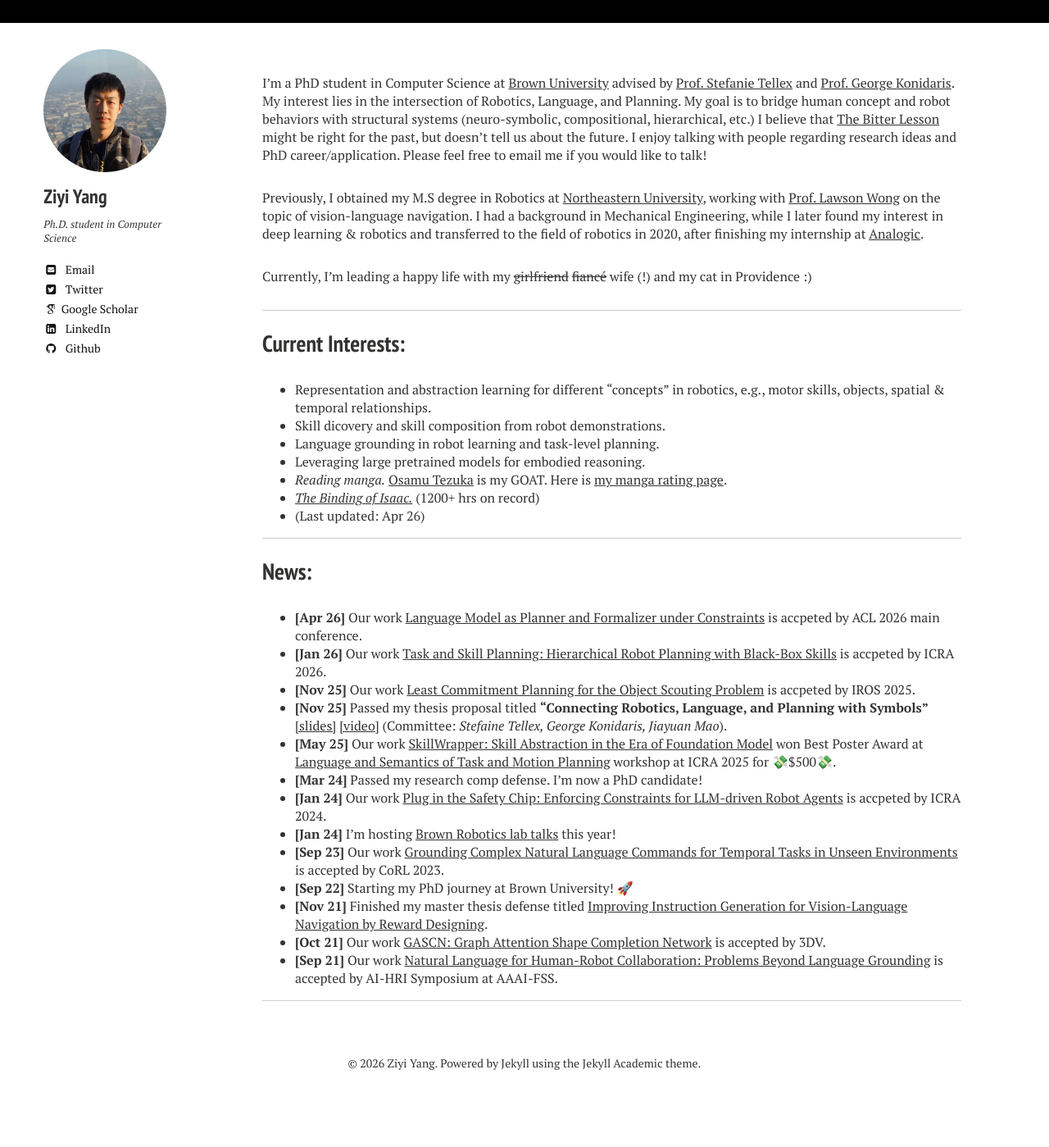
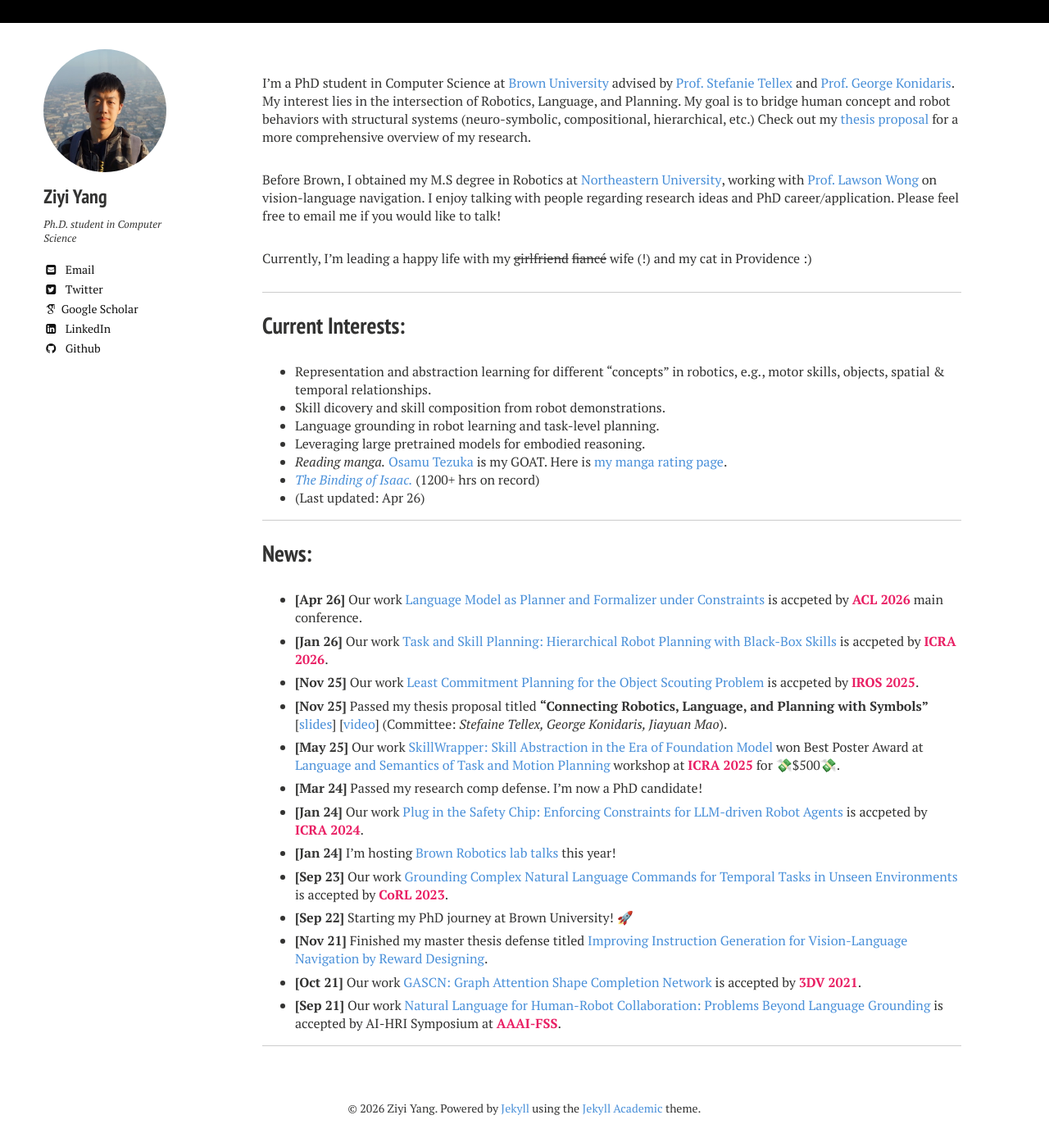
Before and after one commit to YzyLmc/YzyLmc.github.io, a Jekyll site: the page built from docs/index.md, in a window 1280 px wide, cut to the strip 104-1514 px from the top of the page. Shown: the top 1399 px of the strip at 82% size. Built offline with Jekyll 4.4.1, drawn with Linux system fonts in a browser that asks for light colours; nearby versions of some CDN libraries; some web fonts are replaced; before the commit the page ends 1459 px from its top, so only the background shows below that.

Commit message:
Update fonts and revising intro

```diff
--- a/docs/_sass/page.scss
+++ b/docs/_sass/page.scss
@@ -13,15 +13,7 @@ body {
    ========================================================================== */
 
 .navigation-wrapper {
-	@include container;
-	padding: 2em 0 1em;
-	font-family: $heading-font;
-	font-weight: 700;
-	text-transform: uppercase;
-	@include clearfix;
-	border-bottom-style: solid;
-	border-bottom-color: $highlightcolor;
-	border-bottom-width: .5em;
+	display: none;
 }
 
 /* Site name */
@@ -445,15 +437,28 @@ $button-size: 1.5rem;
 	}
 }
 
+/* News section spacing */
+.news-section {
+	li {
+		margin-bottom: 0.4em;
+	}
+}
+
+/* Highlight anchor target */
+#thesis-proposal:target {
+	background-color: #fff9c4;
+	padding: 2px 4px;
+	border-radius: 3px;
+}
+
+/* Conference name highlight */
+.conf {
+	color: #e91e63;
+	font-weight: 600;
+}
+
 /* Post content wrapper */
 .article-wrap {
-	// Dotted line underlines for links
-	p > a,
-	p > em > a,
-	p > strong > a,
-	li > a {
-		text-decoration: underline;
-	}
 }
 
 /* Table of contents */
--- a/docs/_sass/typography.scss
+++ b/docs/_sass/typography.scss
@@ -34,16 +34,17 @@ h6 {
 
 a {
 	text-decoration: none;
-	color: $link-color;
+	color: #4a90d9;
+	font-weight: 500;
 	&:visited {
-		color: $linkcolorvisited;
+		color: #4a90d9;
 	}
 	&:hover {
-		color: $linkcolorhover;
+		color: #4a90d9;
 	}
 	&:focus {
 		outline: thin dotted;
-		color: $linkcolorfocus;
+		color: #4a90d9;
 	}
 	&:hover,
 	&:active {
--- a/docs/index.md
+++ b/docs/index.md
@@ -4,9 +4,13 @@ excerpt: "About Me..."
 menutitle: Home
 menuorder: 1
 ---
-I'm a PhD student in Computer Science at [Brown University](https://www.brown.edu/) advised by [Prof. Stefanie Tellex](https://h2r.cs.brown.edu/people/) and [Prof. George Konidaris](https://cs.brown.edu/people/gdk/). My interest lies in the intersection of Robotics, Language, and Planning. My goal is to bridge human concept and robot behaviors with structural systems (neuro-symbolic, compositional, hierarchical, etc.) I believe that [The Bitter Lesson](http://www.incompleteideas.net/IncIdeas/BitterLesson.html) might be right for the past, but doesn't tell us about the future. I enjoy talking with people regarding research ideas and PhD career/application. Please feel free to email me if you would like to talk!
+I'm a PhD student in Computer Science at [Brown University](https://www.brown.edu/) advised by [Prof. Stefanie Tellex](https://h2r.cs.brown.edu/people/) and [Prof. George Konidaris](https://cs.brown.edu/people/gdk/). My interest lies in the intersection of Robotics, Language, and Planning. My goal is to bridge human concept and robot behaviors with structural systems (neuro-symbolic, compositional, hierarchical, etc.)
+<!-- I believe that [The Bitter Lesson](http://www.incompleteideas.net/IncIdeas/BitterLesson.html) might be right for the past, but doesn't tell us about the future.  -->
+Check out my [thesis proposal](#thesis-proposal) for a more comprehensive overview of my research.
 
-Previously, I obtained my M.S degree in Robotics at [Northeastern University](https://www.northeastern.edu/), working with [Prof. Lawson Wong](https://www.khoury.northeastern.edu/people/lawson-wong/) on the topic of vision-language navigation. I had a background in Mechanical Engineering, while I later found my interest in deep learning & robotics and transferred to the field of robotics in 2020, after finishing my internship at [Analogic](https://www.analogic.com/).
+
+Before Brown, I obtained my M.S degree in Robotics at [Northeastern University](https://www.northeastern.edu/), working with [Prof. Lawson Wong](https://www.khoury.northeastern.edu/people/lawson-wong/) on vision-language navigation. I enjoy talking with people regarding research ideas and PhD career/application. Please feel free to email me if you would like to talk!
+<!-- I have a background in Mechanical Engineering, while I later found my interest in deep learning & robotics and transferred to the field of robotics in 2020, after finishing my internship at [Analogic](https://www.analogic.com/). -->
 
 <!--Prior to NEU, I recevied my B.Eng at School of Mechanical Engineering and Automation of [Northeastern University (CN)](http://english.neu.edu.cn/), advised by [Prof. Yaping Zhao](http://www.me.neu.edu.cn/2015/1105/c3344a55926/pagem.htm).-->
 
@@ -29,22 +33,26 @@ Currently, I'm leading a happy life with my <s>girlfriend</s> <s>fiancé</s> wif
 - (Last updated: Apr 26)
 
 ---
+<div class="news-section" markdown="1">
+
 ## News:
-- __[Apr 26]__ Our work [Language Model as Planner and Formalizer under Constraints](https://arxiv.org/abs/2510.05486) is accpeted by ACL 2026 main conference.
-- __[Jan 26]__ Our work [Task and Skill Planning: Hierarchical Robot Planning with Black-Box Skills](http://irl.cs.brown.edu/pubs/tasp_icra.pdf) is accpeted by ICRA 2026.
-- __[Nov 25]__ Our work [Least Commitment Planning for the Object Scouting Problem](https://ieeexplore.ieee.org/abstract/document/11246625) is accpeted by IROS 2025.
-- __[Nov 25]__ Passed my thesis proposal titled __"Connecting Robotics, Language, and Planning with Symbols"__ [[slides]](https://docs.google.com/presentation/d/1sIcSYUFVk3MHVKXmbtq5_B6M8QN55K1JEZipSCzsLqk/edit?usp=sharing) [[video]](https://brown.zoom.us/rec/share/ysLoMcmNkVjIob2yhIbree_eEYHHBfOYyEb7jDI55e4CpmKAmtdteib5XA7HWKRg.aoJDFLJK3rM0lWVd) (Committee: _Stefaine Tellex, George Konidaris, Jiayuan Mao_).
-- __[May 25]__ Our work [SkillWrapper: Skill Abstraction in the Era of Foundation Model](https://arxiv.org/abs/2511.18203) won Best Poster Award at [Language and Semantics of Task and Motion Planning](https://dyalab.mines.edu/2025/icra-workshop/) workshop at ICRA 2025 for 💸$500💸.
+- __[Apr 26]__ Our work [Language Model as Planner and Formalizer under Constraints](https://arxiv.org/abs/2510.05486) is accpeted by <span class="conf">ACL 2026</span> main conference.
+- __[Jan 26]__ Our work [Task and Skill Planning: Hierarchical Robot Planning with Black-Box Skills](http://irl.cs.brown.edu/pubs/tasp_icra.pdf) is accpeted by <span class="conf">ICRA 2026</span>.
+- __[Nov 25]__ Our work [Least Commitment Planning for the Object Scouting Problem](https://ieeexplore.ieee.org/abstract/document/11246625) is accpeted by <span class="conf">IROS 2025</span>.
+- <span id="thesis-proposal">__[Nov 25]__ Passed my thesis proposal titled __"Connecting Robotics, Language, and Planning with Symbols"__ [[slides](https://docs.google.com/presentation/d/1sIcSYUFVk3MHVKXmbtq5_B6M8QN55K1JEZipSCzsLqk/edit?usp=sharing)] [[video](https://brown.zoom.us/rec/share/ysLoMcmNkVjIob2yhIbree_eEYHHBfOYyEb7jDI55e4CpmKAmtdteib5XA7HWKRg.aoJDFLJK3rM0lWVd)] (Committee: _Stefaine Tellex, George Konidaris, Jiayuan Mao_).</span>
+- __[May 25]__ Our work [SkillWrapper: Skill Abstraction in the Era of Foundation Model](https://arxiv.org/abs/2511.18203) won Best Poster Award at [Language and Semantics of Task and Motion Planning](https://dyalab.mines.edu/2025/icra-workshop/) workshop at <span class="conf">ICRA 2025</span> for 💸$500💸.
 <!-- - __[May 24]__ Our work [Plug in the Safety Chip: Enforcing Constraints for LLM-driven Robot Agents](https://arxiv.org/abs/2309.09919) is presented at ICRA 2024. -->
 - __[Mar 24]__ Passed my research comp defense. I'm now a PhD candidate!
-- __[Jan 24]__ Our work [Plug in the Safety Chip: Enforcing Constraints for LLM-driven Robot Agents](https://arxiv.org/abs/2309.09919) is accpeted by ICRA 2024.
+- __[Jan 24]__ Our work [Plug in the Safety Chip: Enforcing Constraints for LLM-driven Robot Agents](https://arxiv.org/abs/2309.09919) is accpeted by <span class="conf">ICRA 2024</span>.
 - __[Jan 24]__ I'm hosting [Brown Robotics lab talks](https://h2r.github.io/brown-lab-talks/) this year!
 <!-- - __[Nov 23]__ Our work [Lang2LTL](https://proceedings.mlr.press/v229/liu23d.html) is presented at CoRL and [Safety Chip](https://openreview.net/forum?id=INvxF4iQ34) is presented at LangRob workshop. -->
 <!-- - __[Oct 23]__ Our work [Plug in the Safety Chip: Enforcing Constraints for LLM-driven Robot Agents](https://openreview.net/forum?id=INvxF4iQ34) is accepted by LangRob workshop at CoRL and presented at AI-HRI Symposium at AAAI-FSS. -->
-- __[Sep 23]__ Our work [Grounding Complex Natural Language Commands for Temporal Tasks in Unseen Environments](https://proceedings.mlr.press/v229/liu23d.html) is accepted by CoRL 2023.
+- __[Sep 23]__ Our work [Grounding Complex Natural Language Commands for Temporal Tasks in Unseen Environments](https://proceedings.mlr.press/v229/liu23d.html) is accepted by <span class="conf">CoRL 2023</span>.
 <!-- - __[Nov 22]__ Our work [Lang2LTL: Translating Natural Language Commands to Temporal Robot Task Specification](https://openreview.net/forum?id=VxfjGZzrdn) is accepted by LangRob workshop at CoRL. -->
 - __[Sep 22]__ Starting my PhD journey at Brown University! 🚀
 <!-- - __[Dec 21]__ Graduated from Northeastern University. ⛳️ -->
 - __[Nov 21]__ Finished my master thesis defense titled [Improving Instruction Generation for Vision-Language Navigation by Reward Designing](https://www.proquest.com/docview/2620074733?pq-origsite=gscholar&fromopenview=true&sourcetype=Dissertations%20&%20Theses).
-- __[Oct 21]__ Our work [GASCN: Graph Attention Shape Completion Network](https://ieeexplore.ieee.org/abstract/document/9665867) is accepted by 3DV.
-- __[Sep 21]__ Our work [Natural Language for Human-Robot Collaboration: Problems Beyond Language Grounding](https://arxiv.org/abs/2110.04441) is accepted by AI-HRI Symposium at AAAI-FSS.
+- __[Oct 21]__ Our work [GASCN: Graph Attention Shape Completion Network](https://ieeexplore.ieee.org/abstract/document/9665867) is accepted by <span class="conf">3DV 2021</span>.
+- __[Sep 21]__ Our work [Natural Language for Human-Robot Collaboration: Problems Beyond Language Grounding](https://arxiv.org/abs/2110.04441) is accepted by AI-HRI Symposium at  <span class="conf">AAAI-FSS</span>.
+
+</div>
```
